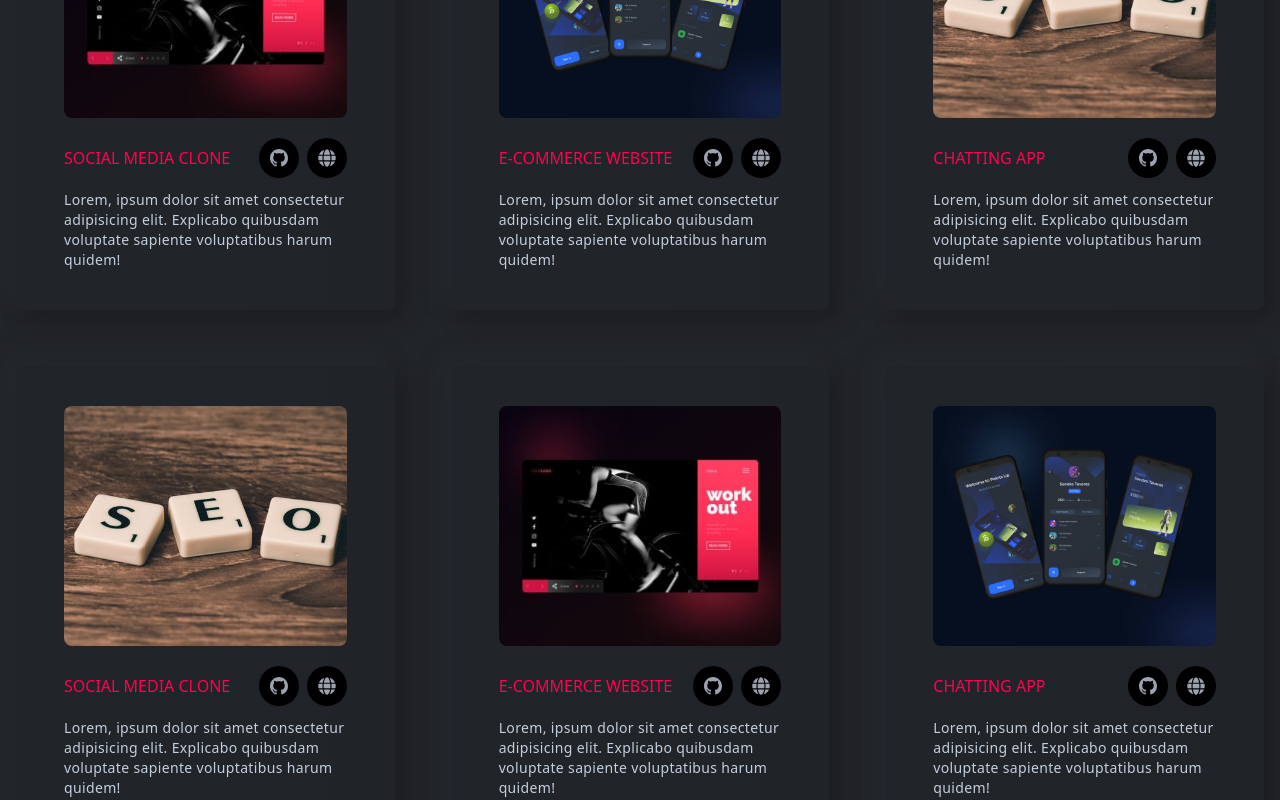
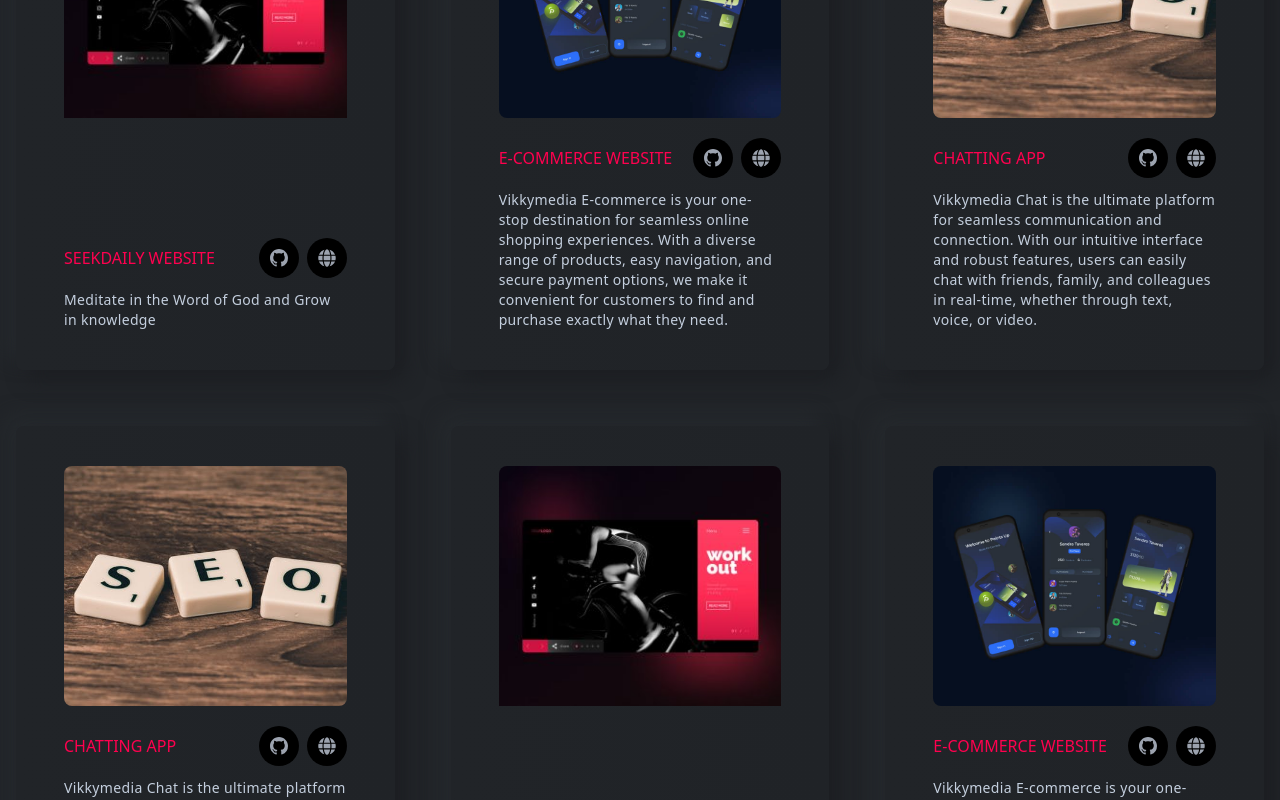
Before and after one commit to vikkymediagithub/Reactjs-Portfolio-Website, a React (Create React App) app: page / in a window 1280 px wide. Shown: the part 2100-2900 px from the top of the page. Built offline with nearby package versions, Linux system fonts and the light colour scheme.

Commit message:
Done with my project section

```diff
--- a/src/components/banner/Media.jsx
+++ b/src/components/banner/Media.jsx
@@ -1,5 +1,5 @@
 import React from 'react'
-import { FaFacebookF, FaTwitter, FaLinkedinIn, FaReact } from "react-icons/fa";
+import { FaFacebookF, FaTwitter, FaLinkedinIn } from "react-icons/fa";
 import { SiTailwindcss, SiFigma, SiGithub, SiNetlify  } from "react-icons/si";
 const Media = () => {
   return (
--- a/src/components/projects/Projects.js
+++ b/src/components/projects/Projects.js
@@ -17,39 +17,33 @@
       </div>
       <div className="grid grid-cols-1 md:grid-cols-2 xl:grid-cols-3 gap-6 xl:gap-14">
         <ProjectsCard
-          title="SOCIAL MEDIA CLONE"
-          des=" Lorem, ipsum dolor sit amet consectetur adipisicing elit.
-              Explicabo quibusdam voluptate sapiente voluptatibus harum quidem!"
+          title="SEEKDAILY WEBSITE"
+          des=" Meditate in the Word of God and Grow in knowledge"
           src={projectOne}
         />
         <ProjectsCard
           title="E-commerce Website"
-          des=" Lorem, ipsum dolor sit amet consectetur adipisicing elit.
-              Explicabo quibusdam voluptate sapiente voluptatibus harum quidem!"
+          des=" Vikkymedia E-commerce is your one-stop destination for seamless online shopping experiences. With a diverse range of products, easy navigation, and secure payment options, we make it convenient for customers to find and purchase exactly what they need."
           src={projectTwo}
         />
         <ProjectsCard
           title="Chatting App"
-          des=" Lorem, ipsum dolor sit amet consectetur adipisicing elit.
-              Explicabo quibusdam voluptate sapiente voluptatibus harum quidem!"
+          des=" Vikkymedia Chat is the ultimate platform for seamless communication and connection. With our intuitive interface and robust features, users can easily chat with friends, family, and colleagues in real-time, whether through text, voice, or video. "
           src={projectThree}
         />
         <ProjectsCard
-          title="SOCIAL MEDIA CLONE"
-          des=" Lorem, ipsum dolor sit amet consectetur adipisicing elit.
-              Explicabo quibusdam voluptate sapiente voluptatibus harum quidem!"
+          title="Chatting App"
+          des=" Vikkymedia Chat is the ultimate platform for seamless communication and connection. With our intuitive interface and robust features, users can easily chat with friends, family, and colleagues in real-time, whether through text, voice, or video. "
           src={projectThree}
         />
         <ProjectsCard
-          title="E-commerce Website"
-          des=" Lorem, ipsum dolor sit amet consectetur adipisicing elit.
-              Explicabo quibusdam voluptate sapiente voluptatibus harum quidem!"
+          title="SEEKDAILY WEBSITE"
+          des=" Meditate in the Word of God and Grow in knowledge"
           src={projectOne}
         />
         <ProjectsCard
-          title="Chatting App"
-          des=" Lorem, ipsum dolor sit amet consectetur adipisicing elit.
-              Explicabo quibusdam voluptate sapiente voluptatibus harum quidem!"
+          title="E-commerce Website"
+          des=" Vikkymedia E-commerce is your one-stop destination for seamless online shopping experiences. With a diverse range of products, easy navigation, and secure payment options, we make it convenient for customers to find and purchase exactly what they need."
           src={projectTwo}
         />
       </div>
--- a/src/components/projects/ProjectsCard.js
+++ b/src/components/projects/ProjectsCard.js
@@ -19,12 +19,12 @@
               {title}
             </h3>
             <div className="flex gap-2">
-              <span className="text-lg w-10 h-10 rounded-full bg-black inline-flex justify-center items-center text-gray-400 hover:text-designColor duration-300 cursor-pointer">
+              <a href="https://github.com/vikkymediagithub" target="_blank" rel="noopener noreferrer" className="text-lg w-10 h-10 rounded-full bg-black inline-flex justify-center items-center text-gray-400 hover:text-designColor duration-300 cursor-pointer">
                 <BsGithub />
-              </span>
-              <span className="text-lg w-10 h-10 rounded-full bg-black inline-flex justify-center items-center text-gray-400 hover:text-designColor duration-300 cursor-pointer">
+              </a>
+              <a href="https://app.netlify.com/teams/victorjoseph/overview" target="_blank" rel="noopener noreferrer" className="text-lg w-10 h-10 rounded-full bg-black inline-flex justify-center items-center text-gray-400 hover:text-designColor duration-300 cursor-pointer">
                 <FaGlobe />
-              </span>
+              </a>
             </div>
           </div>
           <p className="text-sm tracking-wide mt-3 hover:text-gray-100 duration-300">
```
